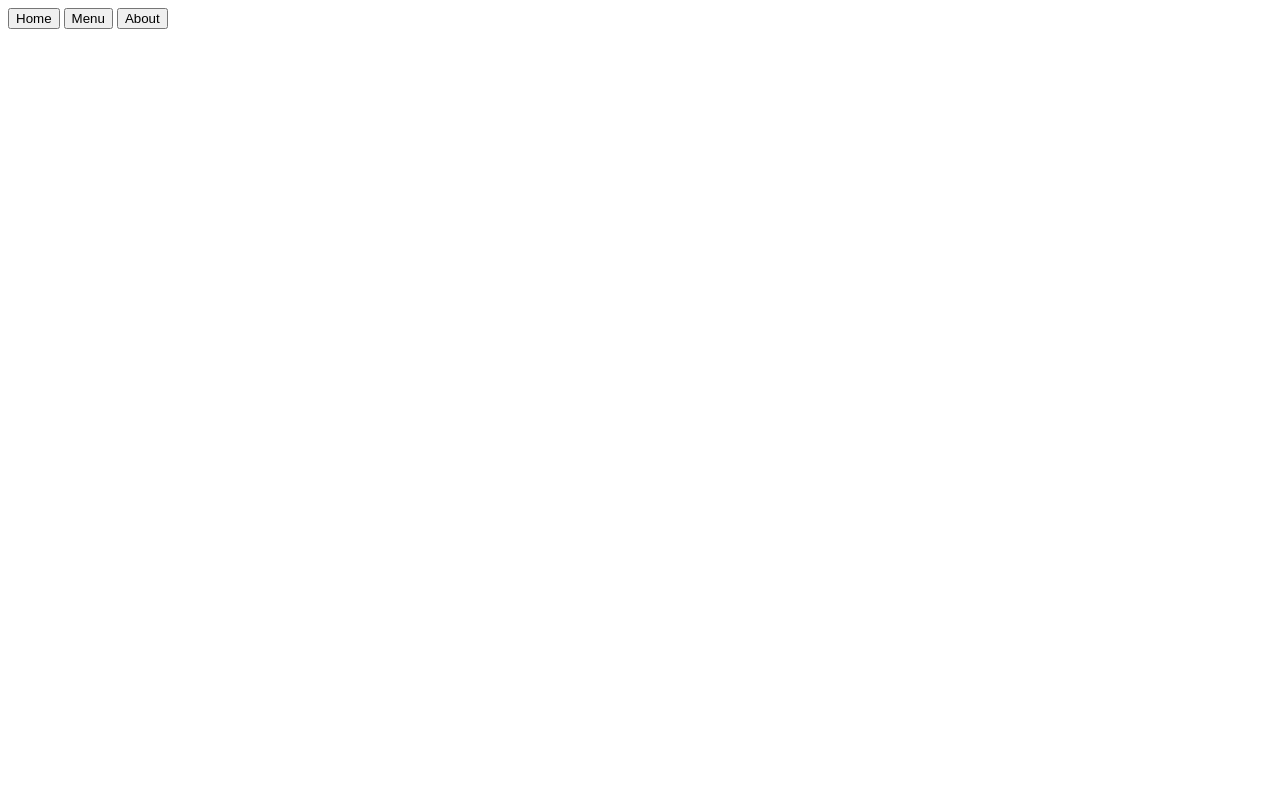
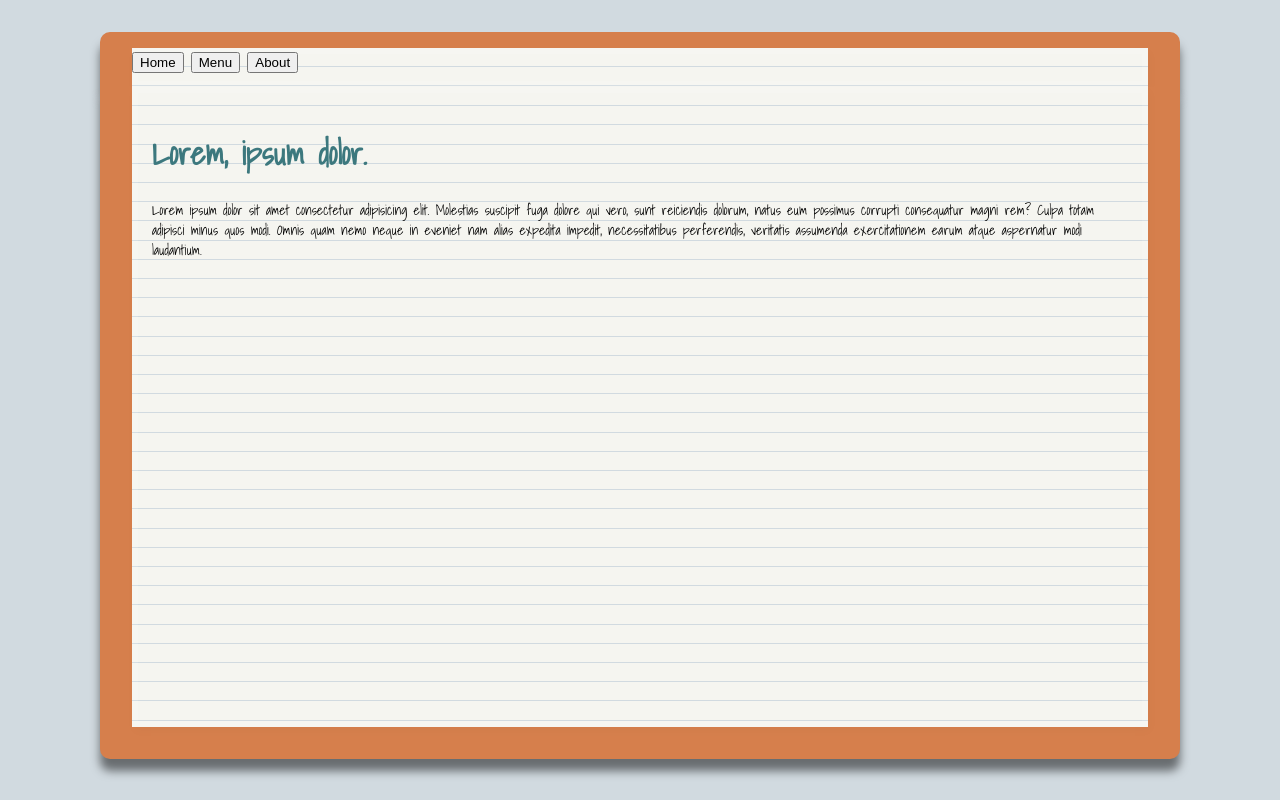
Before and after one commit to Joaocc1/odin-restaurant, a website built with webpack: page src/index.html in a window 1280 px wide. Built offline with nearby package versions, Linux system fonts and the light colour scheme.

Commit message:
style: create an initial draft for the overall frontend layout

```diff
--- a/src/index.html
+++ b/src/index.html
@@ -7,13 +7,29 @@
   </head>
   <body>
     <header>
-      <nav>
-        <button>Home</button>
-        <button>Menu</button>
-        <button>About</button>
-      </nav>
+      <div class="container">
+        <nav>
+          <button>Home</button>
+          <button>Menu</button>
+          <button>About</button>
+        </nav>
+      </div>
     </header>
 
-    <div id="content"></div>
+    <div id="content">
+      <div class="board">
+        <div class="paper">
+          <h1>Lorem, ipsum dolor.</h1>
+          <p>
+            Lorem ipsum dolor sit amet consectetur adipisicing elit. Molestias
+            suscipit fuga dolore qui vero, sunt reiciendis dolorum, natus eum
+            possimus corrupti consequatur magni rem? Culpa totam adipisci minus
+            quos modi. Omnis quam nemo neque in eveniet nam alias expedita
+            impedit, necessitatibus perferendis, veritatis assumenda
+            exercitationem earum atque aspernatur modi laudantium.
+          </p>
+        </div>
+      </div>
+    </div>
   </body>
 </html>
--- a/src/styles.css
+++ b/src/styles.css
@@ -0,0 +1,70 @@
+@import url("https://fonts.googleapis.com/css2?family=Roboto:ital,wght@0,100..900;1,100..900&family=Shadows+Into+Light&display=swap");
+
+body {
+  box-sizing: border-box;
+  background-color: #1a1b41;
+  background-color: #d1dae0;
+  padding: 0;
+  margin: 0;
+  font-family: "Shadows Into Light", cursive;
+  min-height: 100vh;
+}
+
+header {
+  padding-top: 2rem;
+}
+
+.container {
+  background-color: #d67f4c;
+  box-shadow: 0 12px 10px rgba(0, 0, 0, 0.5);
+  margin-inline: 100px;
+  padding: 1rem 2rem 0 2rem;
+  border-top-left-radius: 10px;
+  border-top-right-radius: 10px;
+}
+
+nav {
+  background: repeating-linear-gradient(
+    transparent 0 calc(1.2rem - 1px),
+    #d1dae0 0 1.2rem
+  );
+  background-color: #f5f5f0;
+  box-shadow:
+    0 0 0 6px rgba(255 255 255 / 0.1) inset,
+    2px 4px 10px 0 rgba(0 0 0 / 0.025);
+  height: 39px;
+}
+
+.board {
+  background-color: #d67f4c;
+  box-shadow: 0 12px 10px rgba(0, 0, 0, 0.5);
+  min-height: 80vh;
+  margin-inline: 100px;
+  padding: 0 2rem 2rem 2rem;
+  border-bottom-left-radius: 10px;
+  border-bottom-right-radius: 10px;
+}
+
+.paper {
+  background: repeating-linear-gradient(
+    transparent 0 calc(1.2rem - 1px),
+    #d1dae0 0 1.2rem
+  );
+  background-color: #f5f5f0;
+  box-shadow:
+    0 0 0 6px rgba(255 255 255 / 0.1) inset,
+    2px 4px 10px 0 rgba(0 0 0 / 0.025);
+  min-height: 75vh;
+  margin: 0;
+  padding: 1.25rem;
+}
+
+p {
+  font-size: 0.875rem;
+  line-height: 1.25rem;
+}
+
+h1 {
+  color: #3c787e;
+  margin-top: 1.25rem;
+}
```
